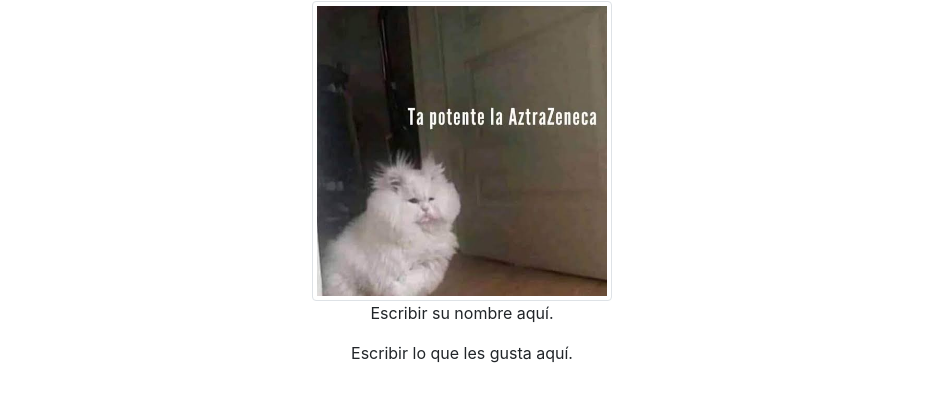
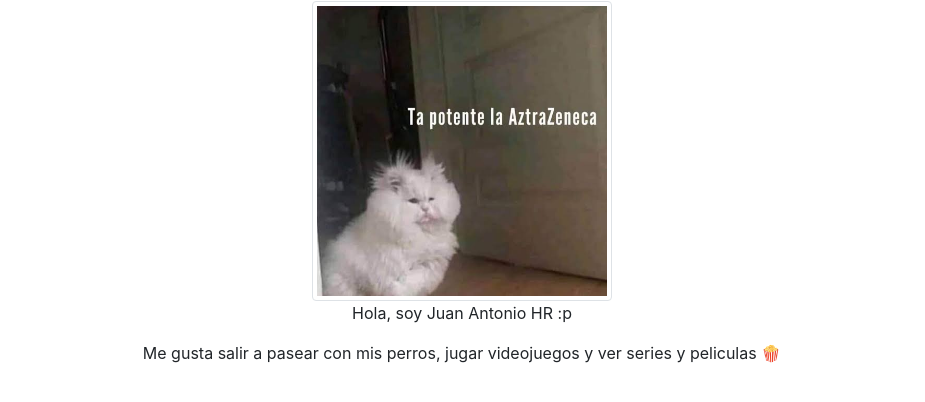
Before and after one commit to JuanAntonioHR/FinalProject-CursoGitCD, a plain HTML site: page index.html in a window 1280 px wide. Shown: the part 74-476 px from the top of the page, without its empty margins (178-1103 px from the left). Drawn offline with nearby package versions, Linux system fonts and the light colour scheme.

Commit message:
No se que se cambio pero luego checo xd

```diff
--- a/index.html
+++ b/index.html
@@ -31,9 +31,9 @@
         </div>
         <div class="container d-flex flex-column align-items-center justify-content-center">
             <!-- En el siguiente parrafo escribir su nombre. Ejemplo:  <p>Hola, soy Adrián 😛</p>-->
-            <p class="display-6">Escribir su nombre aquí.</p>
+            <p class="display-6">Hola, soy Juan Antonio HR :p</p>
             <!-- Añadir lo que les guste hacer en el siguiente parrafo. Ejemplo: <p>Me gusta jugar videojuegos 🕹</p> -->
-            <p class="display-6">Escribir lo que les gusta aquí.</p>
+            <p class="display-6">Me gusta salir a pasear con mis perros, jugar videojuegos y ver series y peliculas 🍿</p>
         </div>
     </div>
 </body>
```
